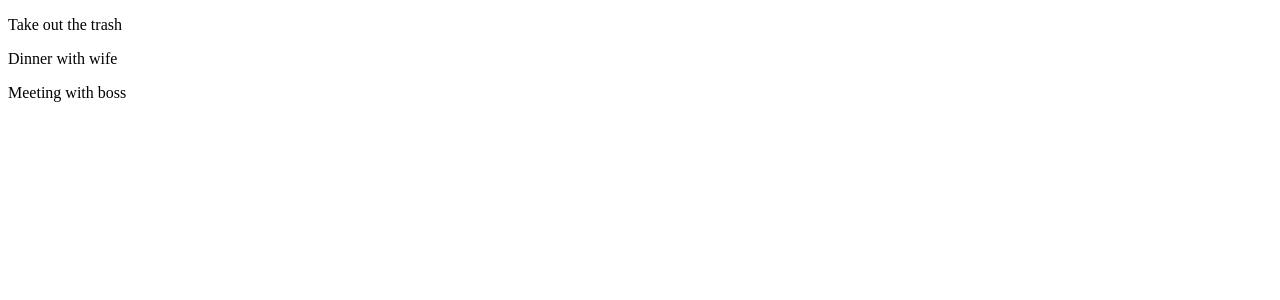
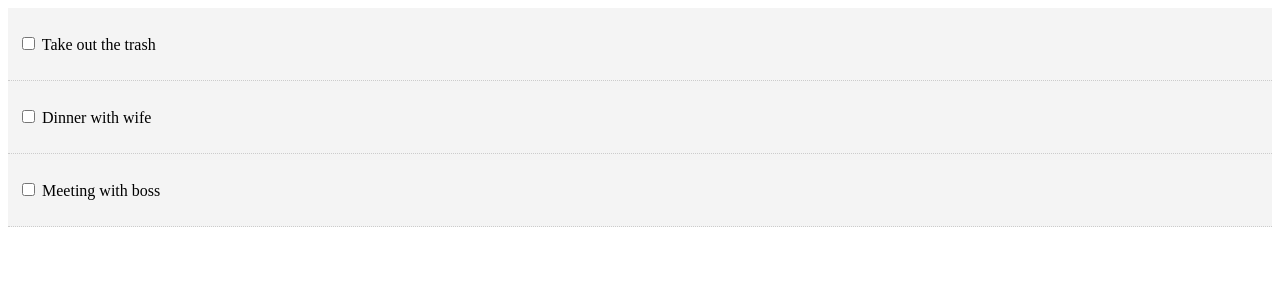
Before and after one commit to IAmAaronHatch/react-sandbox, a React (Create React App) app: page / in a window 1280 px wide. Shown: the top 300 px of the page. Built offline with nearby package versions, Linux system fonts and the light colour scheme.

Commit message:
changed to ternary statement, added checkbox, started markComplete func

```diff
--- a/src/components/TodoItem.js
+++ b/src/components/TodoItem.js
@@ -7,20 +7,41 @@
 
         // First impression
 
-        if(this.props.todo.completed) {
-            return {
-                textDecoration: 'line-through'
-            }
-        } else {
-            return {
-                textDecoration: 'none'
-            }
-        };
-    }
+        // if(this.props.todo.completed) {
+        //     return {
+        //         textDecoration: 'line-through'
+        //     }
+        // } else {
+        //     return {
+        //         textDecoration: 'none'
+        //     }
+        // };
+
+        // Better way with Ternary Statement
+        return {
+            background: '#f4f4f4',
+            padding: '10px',
+            borderBottom: '1px #ccc dotted',
+            textDecoration: this.props.todo.completed ? 'line-through' : 'none'
+        }
+    };
+
+    markComplete = () => {
+
+    };
+
+
     render() {
         return (
             <div style={this.getStyle()}>
-                <p> { this.props.todo.title } </p>
+                <p>
+                    <input
+                        type="checkbox"
+                        onChange={this.markComplete}
+                    />
+                    {'  '}
+                    {this.props.todo.title}
+                </p>
             </div>
         )
     }
```
